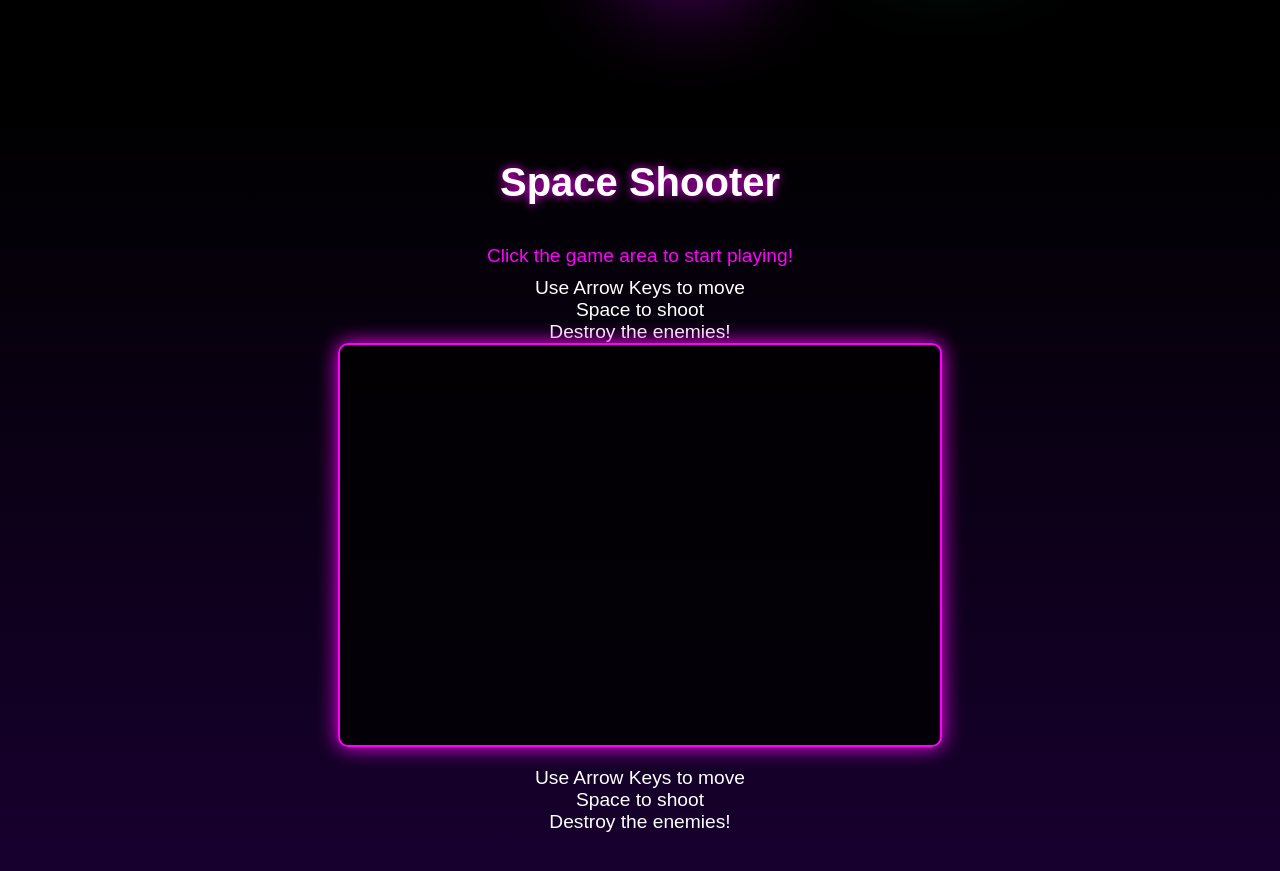
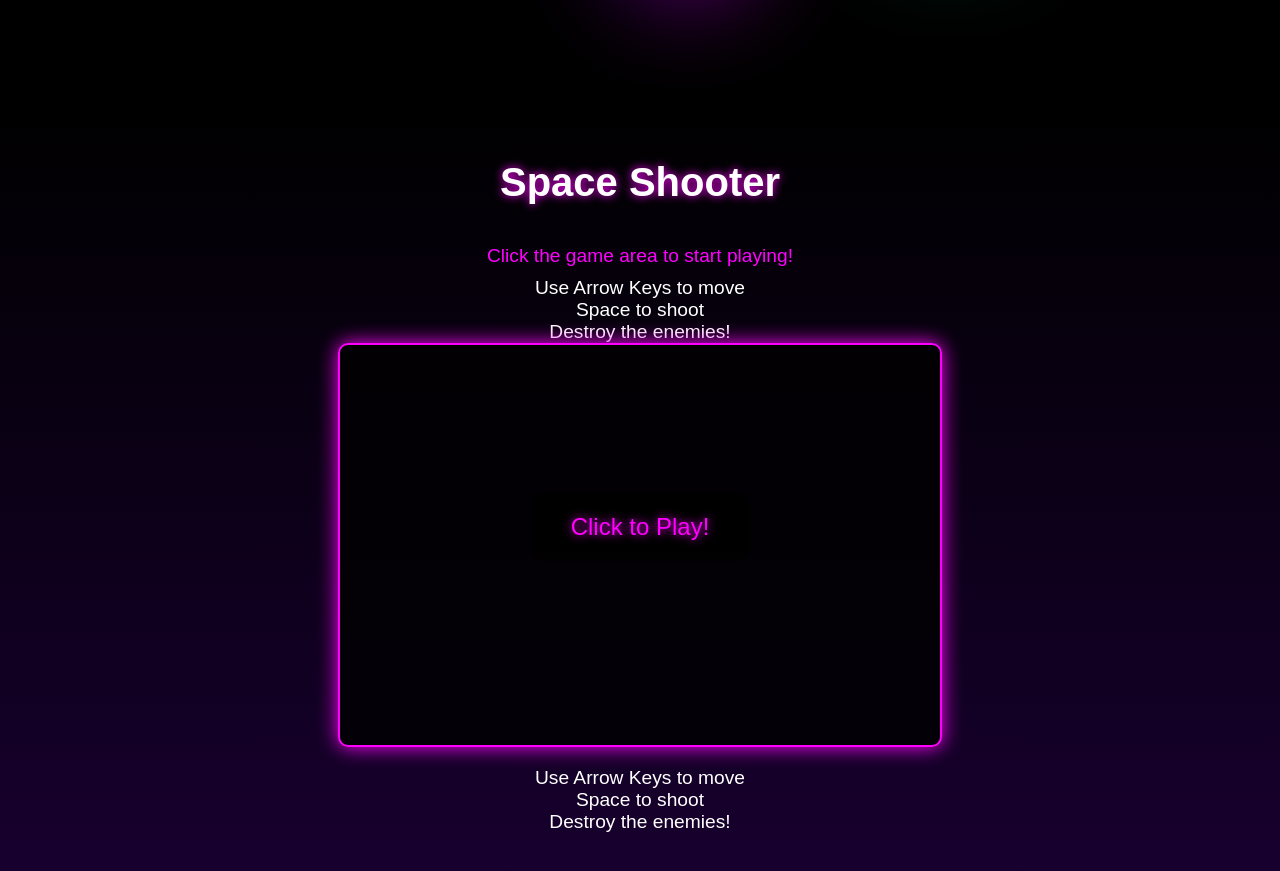
Before and after one commit to hyperzv/space-shooter-game, a plain HTML site: page welcome.html in a window 1280 px wide. Shown: the part 693-1564 px from the top of the page. Drawn offline with Linux system fonts and the light colour scheme.

Commit message:
Update welcome.html

```diff
--- a/welcome.html
+++ b/welcome.html
@@ -86,6 +86,7 @@
             align-items: center;
             padding: 20px;
             background: linear-gradient(to bottom, black, #1a0033);
+            position: relative;
         }
 
         .game-title {
@@ -107,6 +108,27 @@
             color: #fff;
             text-align: center;
             font-size: 1.2em;
+        }
+
+        .click-to-play {
+            position: absolute;
+            top: 50%;
+            left: 50%;
+            transform: translate(-50%, -50%);
+            background: rgba(0, 0, 0, 0.7);
+            color: #ff00ff;
+            padding: 20px 40px;
+            border-radius: 10px;
+            font-size: 24px;
+            pointer-events: none;
+            text-shadow: 0 0 10px #ff00ff;
+            opacity: 0;
+            transition: opacity 0.3s;
+            z-index: 10;
+        }
+
+        .click-to-play.visible {
+            opacity: 1;
         }
 
         /* Names Section Styles */
@@ -329,12 +351,14 @@
         canvas.addEventListener('mouseenter', () => {
             isGameFocused = true;
             canvas.style.outline = '2px solid #ff00ff';
+            clickToPlay.classList.remove('visible');
         });
 
         // Remove game focus when mouse leaves canvas
         canvas.addEventListener('mouseleave', () => {
             isGameFocused = false;
             canvas.style.outline = 'none';
+            clickToPlay.classList.add('visible');
         });
 
         const player = {
@@ -1157,6 +1181,15 @@
                 canvas.style.outline = 'none';
             }
         });
+
+        // Add click to play message
+        const clickToPlay = document.createElement('div');
+        clickToPlay.className = 'click-to-play';
+        clickToPlay.textContent = 'Click to Play!';
+        gameSection.appendChild(clickToPlay);
+
+        // Show message initially
+        clickToPlay.classList.add('visible');
     </script>
 </body>
 </html>
```
